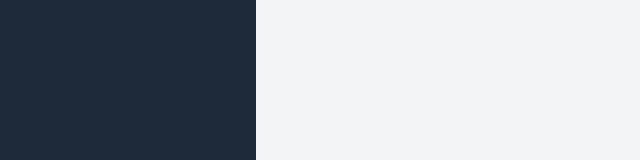
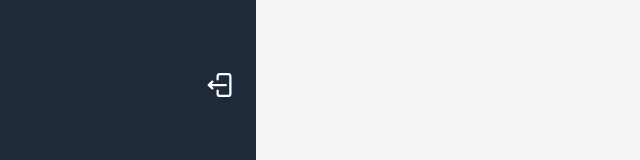
Before and after one commit to ravikanttarare95/pocket-pilot, a React (Vite) app in the folder client/: page /dashboard in a window 1280 px wide. Shown: the part 315-475 px from the top of the page, without its empty margins (0-640 px from the left). Built offline with nearby package versions, Linux system fonts and the light colour scheme; a web font is replaced by a local one.

Commit message:
Sidebar hide-show style

```diff
--- a/client/index.html
+++ b/client/index.html
@@ -3,7 +3,7 @@
 
 <head>
   <meta charset="UTF-8" />
-  <link rel="icon" type="image/png" href="./src/assets/wallet-logo.png" />
+  <link rel="icon" type="image/png" href="/wallet-logo.png" />
   <meta name="viewport" content="width=device-width, initial-scale=1.0" />
   <!-- google font: Cormorant Upright -->
   <link href="https://fonts.googleapis.com/css2?family=Cormorant+Upright:wght@400;500;600;700&display=swap"
--- a/client/src/views/Dashboard.jsx
+++ b/client/src/views/Dashboard.jsx
@@ -1,6 +1,11 @@
 import React, { useState } from "react";
 import Button from "../components/Button";
 import { House, LayoutDashboard, HandCoins, ChartPie } from "lucide-react";
+
+import {
+  HiMiniArrowLeftStartOnRectangle,
+  HiMiniArrowRightStartOnRectangle,
+} from "react-icons/hi2";
 import Overview from "./Overview";
 import Transactions from "./Transactions";
 import Charts from "./Charts";
@@ -9,10 +14,32 @@ import { useNavigate } from "react-router";
 
 function Dashboard() {
   const navigate = useNavigate();
+  const [isClose, setIsClose] = useState(false);
   const [mainContent, setMainContent] = useState("overview");
   return (
     <div className="flex min-h-screen">
-      <aside className="w-64 bg-gray-800 text-white p-3">
+      <aside
+        className={`relative ${
+          isClose ? "w-fit" : "w-64 max-sm:fixed left-0 top-0 bottom-0"
+        } bg-gray-800 text-white p-3 transition-width duration-300`}
+      >
+        <div className="absolute right-5 top-1/2 -translate-y-1/2 cursor-pointer">
+          {isClose ? (
+            <HiMiniArrowRightStartOnRectangle
+              size={30}
+              onClick={() => {
+                setIsClose(false);
+              }}
+            />
+          ) : (
+            <HiMiniArrowLeftStartOnRectangle
+              size={30}
+              onClick={() => {
+                setIsClose(true);
+              }}
+            />
+          )}
+        </div>
         <Button
           btnTitle={<House />}
           size="sm"
@@ -32,7 +59,7 @@ function Dashboard() {
             }}
           >
             <LayoutDashboard />
-            Overview
+            <span className={`${isClose ? "hidden" : "block"}`}>Overview</span>
           </li>
           <li
             className="hover:bg-gray-700 p-2 rounded cursor-pointer flex gap-2"
@@ -41,7 +68,9 @@ function Dashboard() {
             }}
           >
             <HandCoins />
-            Transactions
+            <span className={`${isClose ? "hidden" : "block"}`}>
+              Transactions
+            </span>
           </li>
           <li
             className="hover:bg-gray-700 p-2 rounded cursor-pointer flex gap-2"
@@ -50,7 +79,7 @@ function Dashboard() {
             }}
           >
             <ChartPie />
-            Charts
+            <span className={`${isClose ? "hidden" : "block"}`}>Charts</span>
           </li>
         </ul>
       </aside>
```
